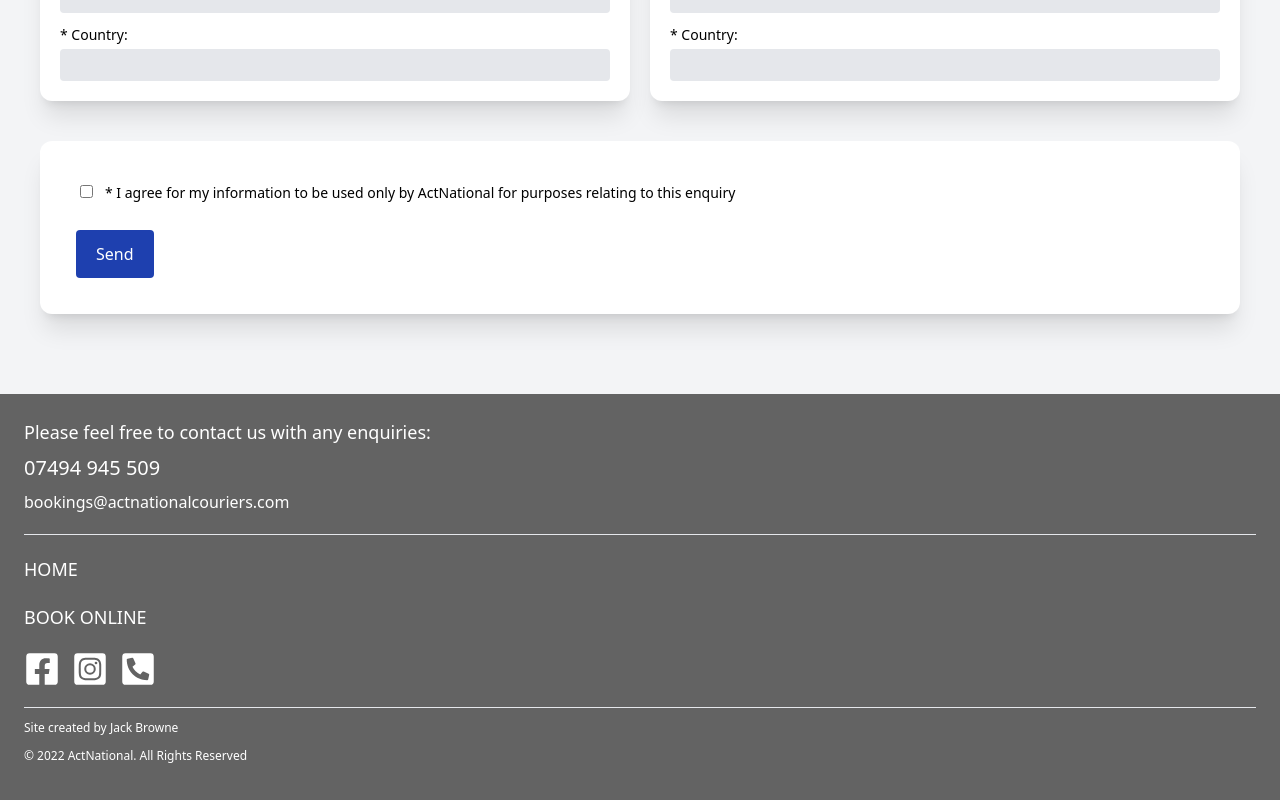
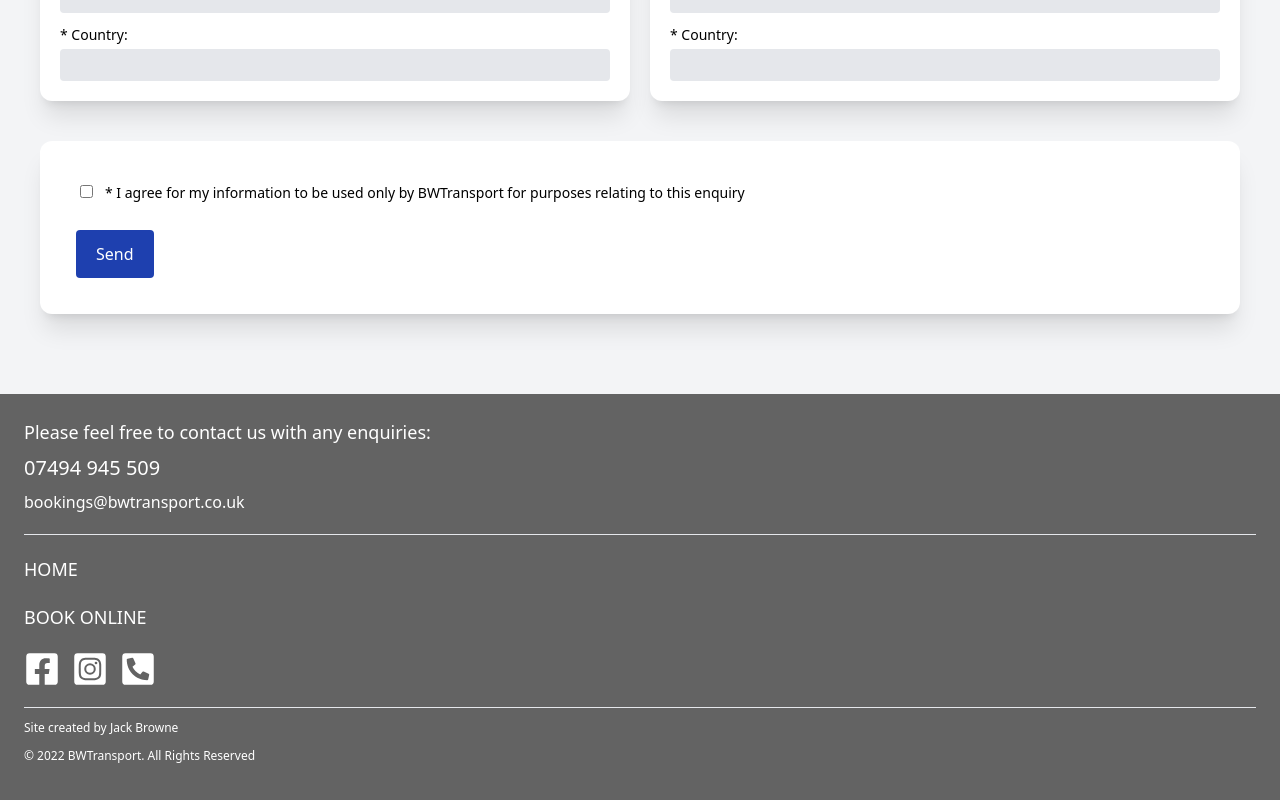
Before and after one commit to BWTransport/website, a Next.js app: page /book in a window 1280 px wide. Shown: the part 883-1683 px from the top of the page. Built offline with nearby package versions, Linux system fonts and the light colour scheme.

Commit message:
rebranding

```diff
--- a/components/Footer.js
+++ b/components/Footer.js
@@ -11,13 +11,13 @@ const Footer = () => {
     {
       key: 1,
       name: "Facebook",
-      link: "https://www.facebook.com/ActNationalCouriers",
+      link: "https://www.facebook.com/BWTCouriers",
       icon: <FaIcons.FaFacebookSquare />,
     },
     {
       key: 2,
       name: "Instagram",
-      link: "https://www.instagram.com/actnationalcouriers/",
+      link: "https://www.instagram.com/bwtransportltd/",
       icon: <FaIcons.FaInstagramSquare />,
     },
     {
@@ -37,10 +37,10 @@ const Footer = () => {
         07494 945 509
       </a>
       <a
-        href="mailto:bookings@actnationalcouriers.com"
+        href="mailto:bookings@bwtransport.co.uk"
         className="text-md my-2 block"
       >
-        bookings@actnationalcouriers.com
+        bookings@bwtransport.co.uk
       </a>
       <hr className="my-5" />
       <ul>
@@ -70,7 +70,7 @@ const Footer = () => {
         Site created by <a href="https://www.jackbrowne.uk">Jack Browne</a>
       </div>
       <div className="text-xs my-3">
-        © 2022 ActNational. All Rights Reserved
+        © 2022 BWTransport. All Rights Reserved
       </div>
     </div>
   );
--- a/pages/book.js
+++ b/pages/book.js
@@ -4,13 +4,13 @@ export default function Book() {
   return (
     <>
       <Head>
-        <title>ActNational | Booking</title>
+        <title>BWTransport | Booking</title>
         <link rel="icon" href="/public/favicon.ico" />
         <meta name="viewport" content="width=device-width, initial-scale=1" />
         <meta charSet="utf-8" />
         <meta
           name="description"
-          content="ActNational | Professional courier service covering all UK Mainlands"
+          content="BWTransport | Professional courier service covering all UK Mainlands"
         />
       </Head>
       <div className="w-full relative">
@@ -32,7 +32,7 @@ export default function Book() {
           >
             <input
               type="hidden"
-              name="form-name"
+              name="bot-field"
               value="act-national-enquirys"
             />
             <div className="grid">
@@ -268,7 +268,7 @@ export default function Book() {
                       className="m-3"
                       required
                     ></input>
-                    * I agree for my information to be used only by ActNational
+                    * I agree for my information to be used only by BWTransport
                     for purposes relating to this enquiry{" "}
                   </label>
                 </div>
--- a/pages/index.js
+++ b/pages/index.js
@@ -33,7 +33,7 @@ export default function Home() {
   return (
     <>
       <Head>
-        <title>ActNational Courier Delivery Service | Book Now</title>
+        <title>BWTransport Courier Delivery Service | Book Now</title>
         <link rel="icon" href="/public/favicon.ico" />
         <meta name="viewport" content="width=device-width, initial-scale=1" />
         <meta charSet="utf-8" />
```
